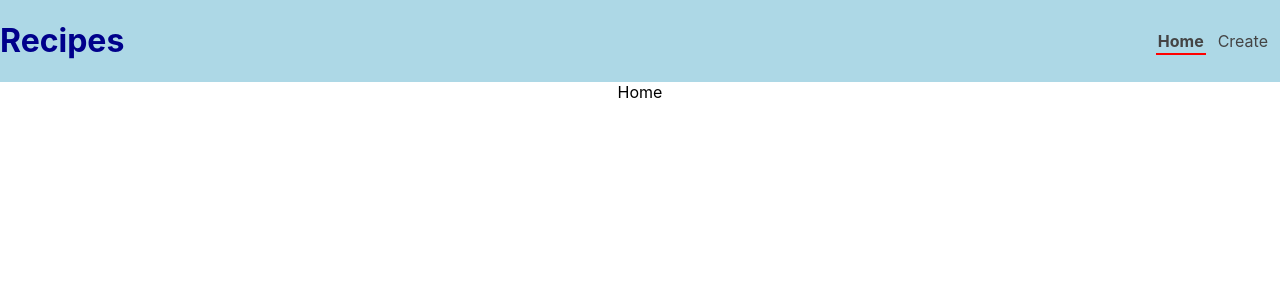
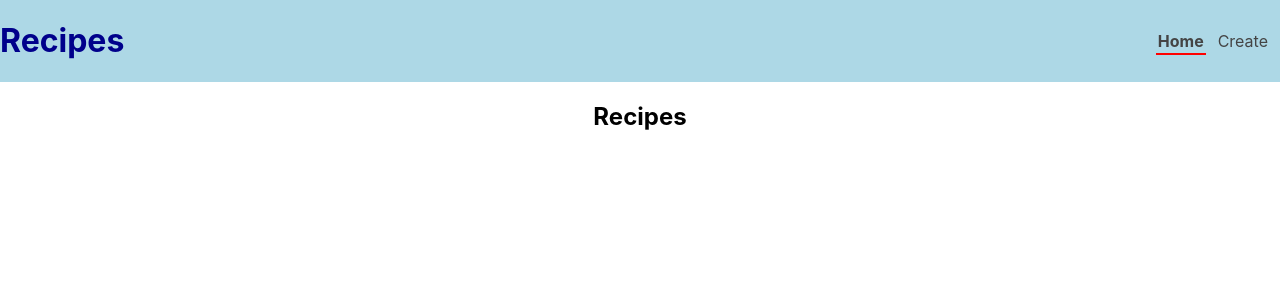
Before and after one commit to elPoeta/react-combine-api-context-hooks-example, a React (Create React App) app: page / in a window 1280 px wide. Shown: the top 300 px of the page. Built offline with nearby package versions, Linux system fonts and the light colour scheme.

Commit message:
add context and reducer recipe

```diff
--- a/package.json
+++ b/package.json
@@ -9,7 +9,8 @@
     "react": "^16.12.0",
     "react-dom": "^16.12.0",
     "react-router-dom": "^5.1.2",
-    "react-scripts": "3.3.0"
+    "react-scripts": "3.3.0",
+    "uuid": "^3.3.3"
   },
   "scripts": {
     "start": "react-scripts start",
--- /dev/null
+++ b/src/actions/types.js
@@ -0,0 +1,2 @@
+export const ADD_RECIPE = 'ADD_RECIPE';
+export const REMOVE_RECIPE = 'REMOVE_RECIPE';
--- a/src/components/Home.js
+++ b/src/components/Home.js
@@ -1,9 +1,10 @@
-import React from 'react'
-
+import React,{useContext} from 'react'
+import {RecipeContext} from '../contexts/RecipeContext';
 const Home = () => {
+    const {recipes} =  useContext(RecipeContext);
     return (
         <div>
-            Home
+            {recipes.length ? <h2>Recipes</h2> : <h3>Sorry not recipes yet :( ...</h3>}
         </div>
     )
 }
--- /dev/null
+++ b/src/contexts/RecipeContext.js
@@ -0,0 +1,22 @@
+import React, {createContext, useReducer} from 'react';
+import {recipeReducer} from '../reducers/recipeReducer';
+
+export const RecipeContext = createContext();
+
+const RecipeContextProvider = props => {
+  const [recipes, dispatch] = useReducer(recipeReducer,[{
+        id: 1,
+        title:"test",
+        ingredients: ["palta","salt"],
+        preparation: "is simply dummy text of the printing and typesetting industry. Lorem Ipsum has been the industry's standard dummy text ever since the 1500s, when an unknown printer took a galley of type and scrambled it to make a type specimen book. It has survived not only five centuries, but also the leap into electronic typesetting, remaining essentially unchanged. It was popularised in the 1960s with the release of Letraset sheets containing Lorem Ipsum passages, and more recently with desktop publishing software like Aldus PageMaker including versions of Lorem Ipsum",
+        cookTime: 15,
+        servings: 2
+  }]);
+  return (
+    <RecipeContext.Provider value={{recipes,dispatch}}>
+      {props.children}
+    </RecipeContext.Provider>
+  )
+}
+
+export default RecipeContextProvider;
--- /dev/null
+++ b/src/reducers/recipeReducer.js
@@ -0,0 +1,18 @@
+import {ADD_RECIPE, REMOVE_RECIPE} from '../actions/types';
+import uuid from 'uuid/v4';
+
+export const recipeReducer = (state, action) =>{
+  switch(action.type) {
+    case ADD_RECIPE:
+      return [...state, {
+        id: uuid(),
+        title: action.recipe.title,
+        ingredients: action.recipe.ingredients,
+        preparation: action.recipe.preparation,
+        cookTime: action.recipe.cookTime,
+        servings: action.recipe.servings
+      }]
+      default:
+        return state;
+  }
+}
```
Also changed, not shown: src/index.js (+7 -3 lines).
